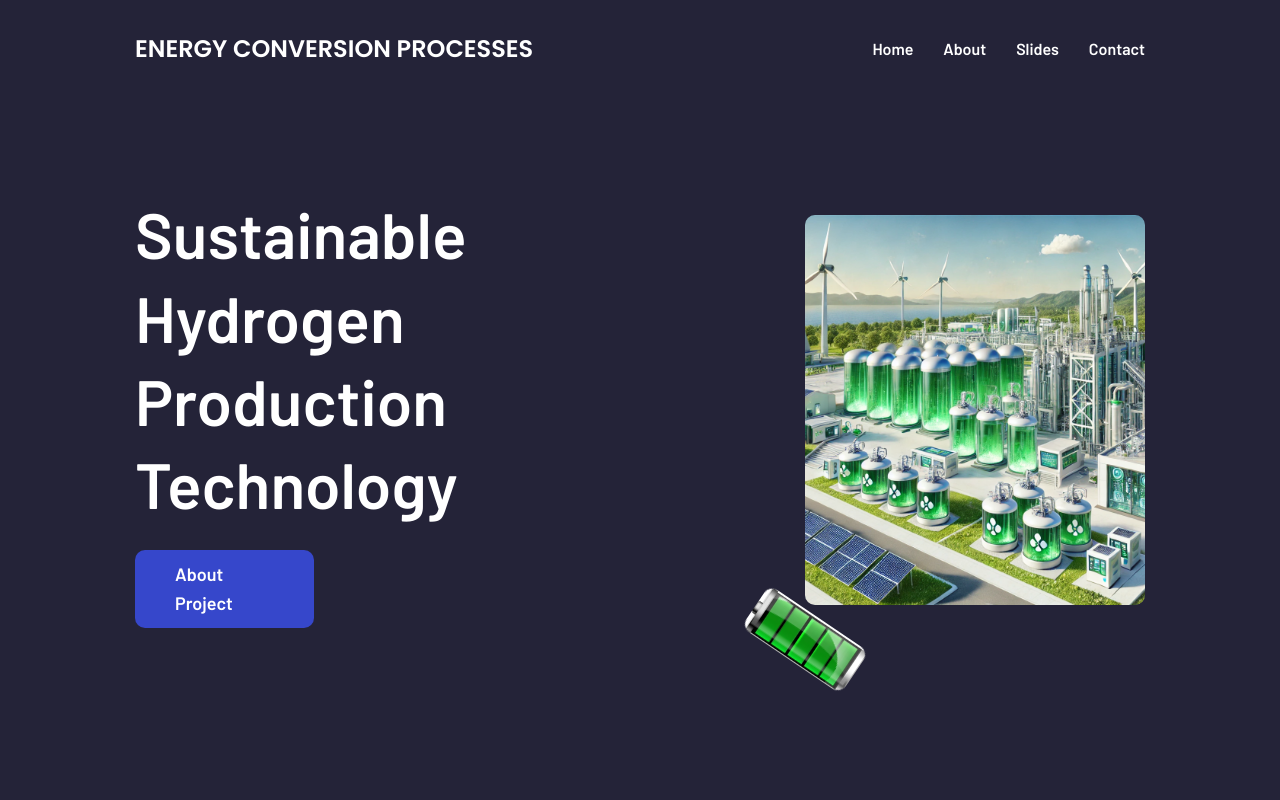
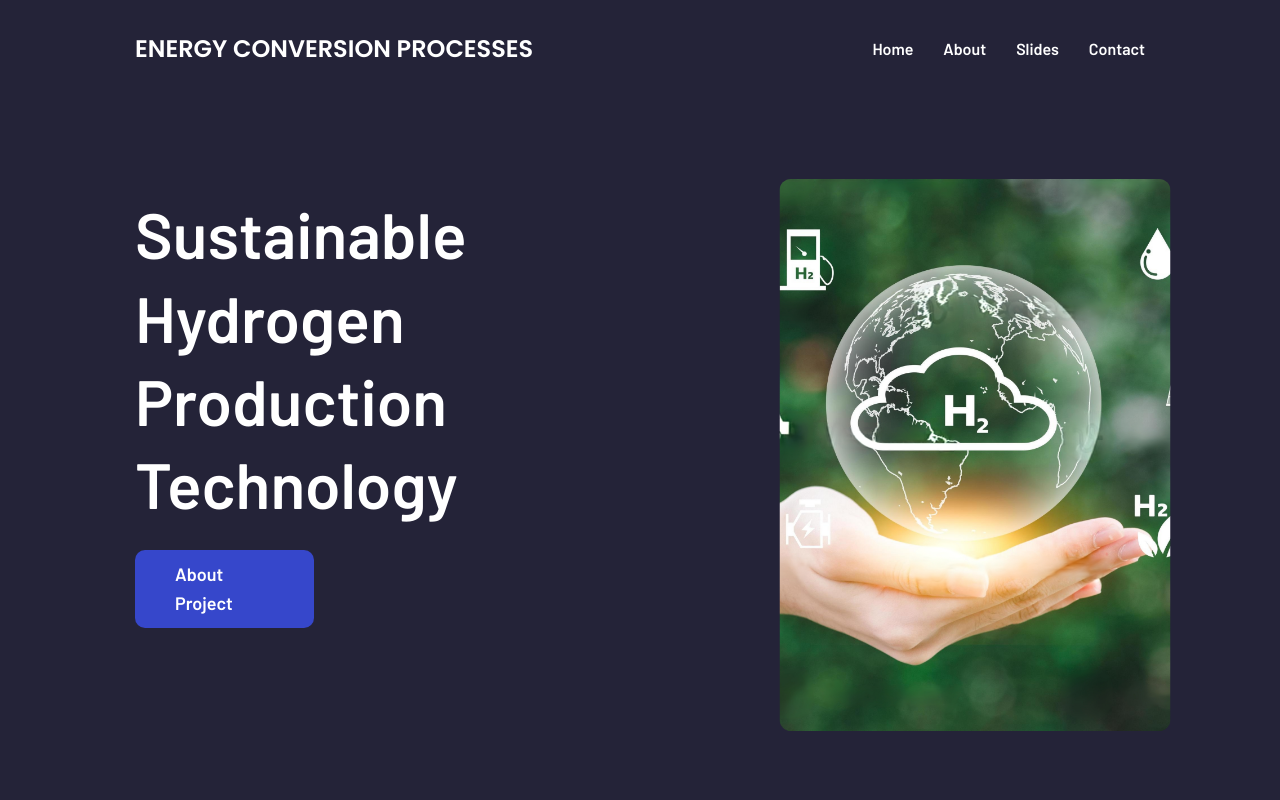
Before and after one commit to indreshbipul/ENERGYCONS, a plain HTML site: page index.html in a window 1280 px wide. Shown: the top 800 px of the page. Drawn offline with nearby package versions, Linux system fonts and the light colour scheme.

Commit message:
image added

```diff
--- a/assets/css/style.css
+++ b/assets/css/style.css
@@ -1071,3 +1071,8 @@ textarea.contact-input {
 .hi{
   height: 70vh;
 }
+.immh{
+  scale: 1.15 1.15;
+  border-radius: 10px;
+  height: 60vh;
+}
--- a/index.html
+++ b/index.html
@@ -84,11 +84,11 @@
 
           <div class="hero-banner">
 
-            <img src="./assets/images/landing.webp" width="800" height="864" loading="lazy" alt="Photo"
-              class="img-cover">
+            <img src="./assets/images/landing.jpeg" width="800" height="864" loading="lazy" alt="Photo"
+              class="img-cover immh">
 
-            <img src="./assets/images/rotate-img.png" width="169" height="172" alt="I'm developer from New York"
-              class="rotate-img">
+            <!-- <img src="./assets/images/rotate-img.png" width="169" height="172" alt="I'm developer from New York"
+              class="rotate-img"> -->
 
           </div>
 
@@ -128,19 +128,6 @@
 
             <img src="./assets/images/hero1.webp" width="800" height="652" loading="lazy" alt="Photo"
               class="img-cover">
-
-            <!-- <div class="abs-icon abs-icon-1">
-              <ion-icon name="logo-css3"></ion-icon>
-            </div>
-
-            <div class="abs-icon abs-icon-2">
-              <ion-icon name="logo-javascript"></ion-icon>
-            </div>
-
-            <div class="abs-icon abs-icon-3">
-              <ion-icon name="logo-angular"></ion-icon>
-            </div> -->
-
           </figure>
 
           <div class="about-content">
@@ -170,7 +157,7 @@
 
 
       <!--
-        - #PORTFOLIO
+        - #Project
       -->
 
       <section class="section portfolio" id="portfolio">
@@ -183,7 +170,7 @@
           <ul class="portfolio-list">
 
             <li>
-              <a target="_blank" href="./slider/index.html" class="portfolio-card" style="background-image: url('./assets/images/project.jpg')">
+              <a target="_blank" href="./slider/index.html" class="portfolio-card" style="background-image: url('./assets/images/project.jpeg');" >
                 <div class="card-content">
 
                   <p class="card-subtitle">Project</p>
```
Also changed, not shown: assets/images/landing.jpeg (added), assets/images/project.jpeg (added), assets/images/project.jpg (deleted), assets/images/x.webp (renamed from assets/images/landing.webp), slider/dist/theme/black.css.
